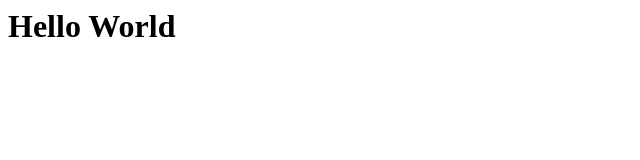
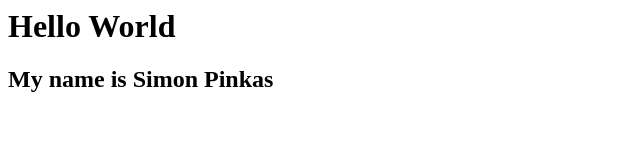
Before and after one commit to Eracom-ID471/projet-1-simonpinkas, a plain HTML site: page index.html in a window 1280 px wide. Shown: the whole page, without its empty margins (0-640 px from the left). Drawn offline with Linux system fonts and the light colour scheme.

Commit message:
H2 added to index.html

```diff
--- a/index.html
+++ b/index.html
@@ -3,5 +3,6 @@
   </head>
   <body>
     <h1>Hello World</h1>
+    <h2>My name is Simon Pinkas</h2>
   </body>
 </html>
```
